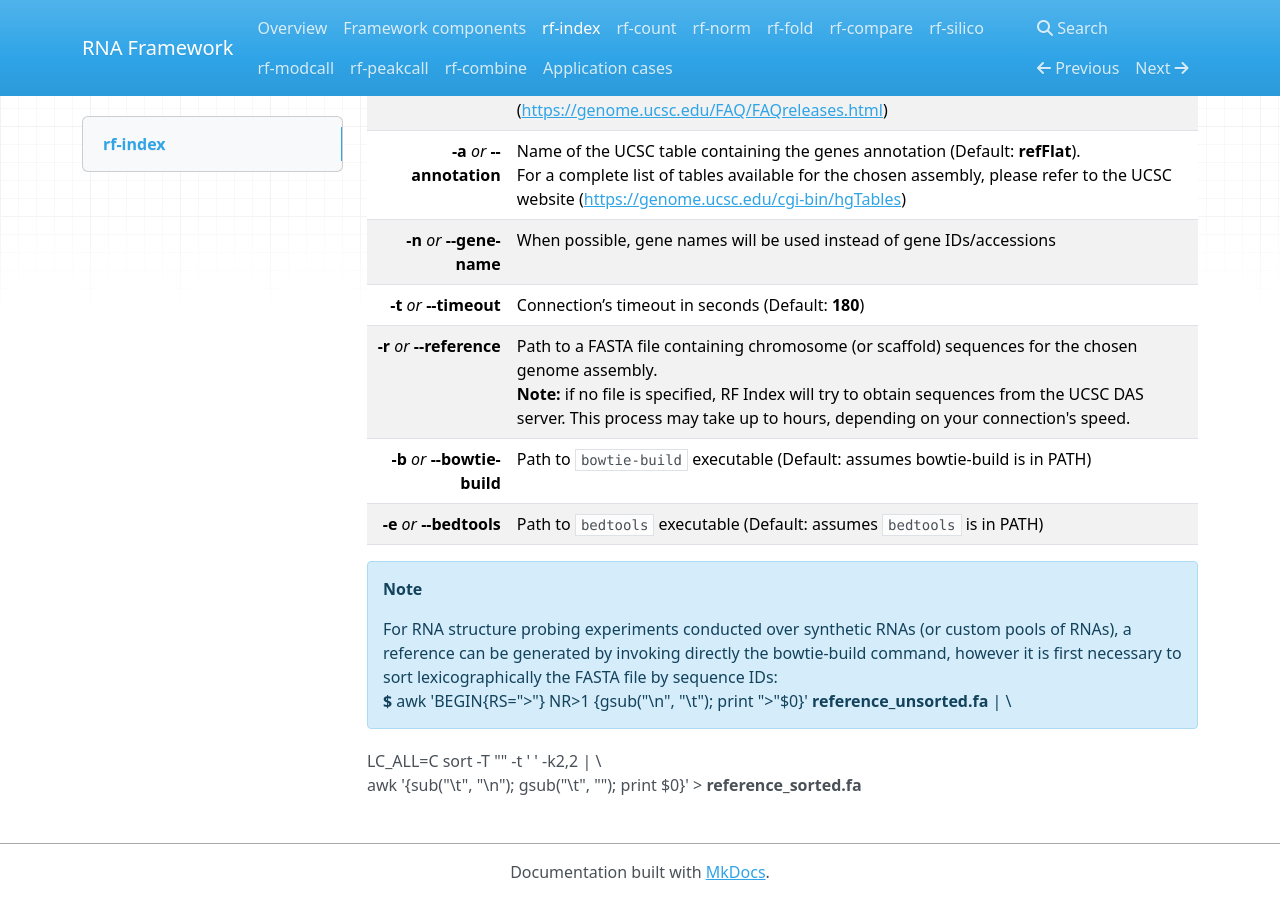
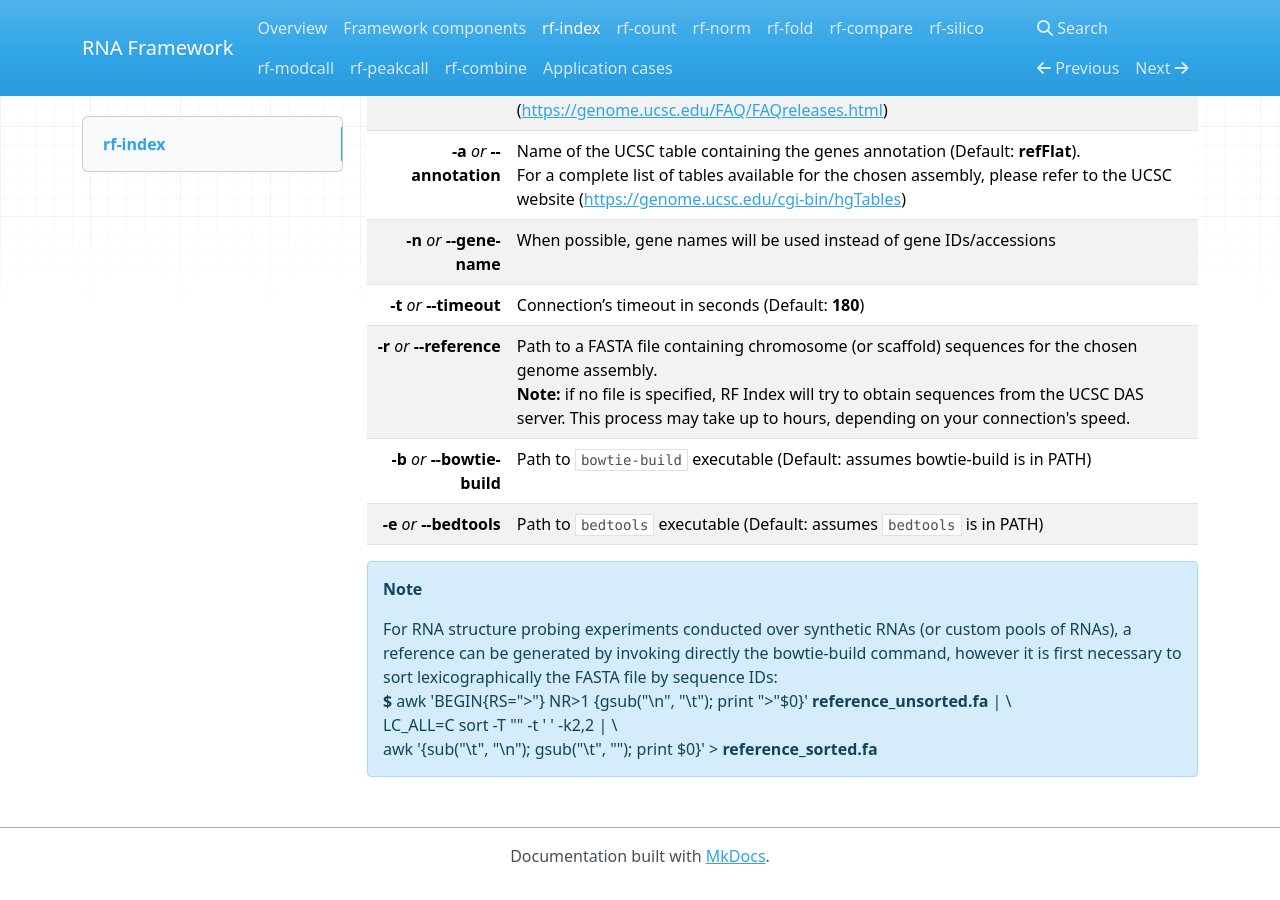
Before and after one commit to dincarnato/RNAFramework, an MkDocs documentation site: the page built from docs/rf-index.md, in a window 1280 px wide and 900 px high, scrolled down 523 px. Built offline with MkDocs 1.6.1, drawn with Linux system fonts in a browser that asks for light colours; nearby versions of some CDN libraries; old or Windows-style settings are respelled for this version of MkDocs.

Commit message:
no message

```diff
--- a/docs/rf-index.md
+++ b/docs/rf-index.md
@@ -21,5 +21,4 @@ __-b__ *or* __--bowtie-build__ | Path to ``bowtie-build`` executable (Default: a
 __-e__ *or* __--bedtools__ | Path to ``bedtools`` executable (Default: assumes ``bedtools`` is in PATH)
 
 !!! note "Note"
-    For RNA structure probing experiments conducted over synthetic RNAs (or custom pools of RNAs), a reference can be generated by invoking directly the bowtie-build command, however it is first necessary to sort lexicographically the FASTA file by sequence IDs:<br/>__$__ awk 'BEGIN{RS="&gt;"} NR&gt;1 {gsub("\n", "\t"); print "&gt;"$0}' __reference_unsorted.fa__ \| \\<br/>
-LC_ALL=C sort -T "" -t ' ' -k2,2 | \\<br/> awk '{sub("\t", "\n"); gsub("\t", ""); print $0}' &gt; __reference_sorted.fa__
+    For RNA structure probing experiments conducted over synthetic RNAs (or custom pools of RNAs), a reference can be generated by invoking directly the bowtie-build command, however it is first necessary to sort lexicographically the FASTA file by sequence IDs:<br/>__$__ awk 'BEGIN{RS="&gt;"} NR&gt;1 {gsub("\n", "\t"); print "&gt;"$0}' __reference_unsorted.fa__ | \\<br/>LC_ALL=C sort -T "" -t ' ' -k2,2 | \\<br/> awk '{sub("\t", "\n"); gsub("\t", ""); print $0}' &gt; __reference_sorted.fa__
```
